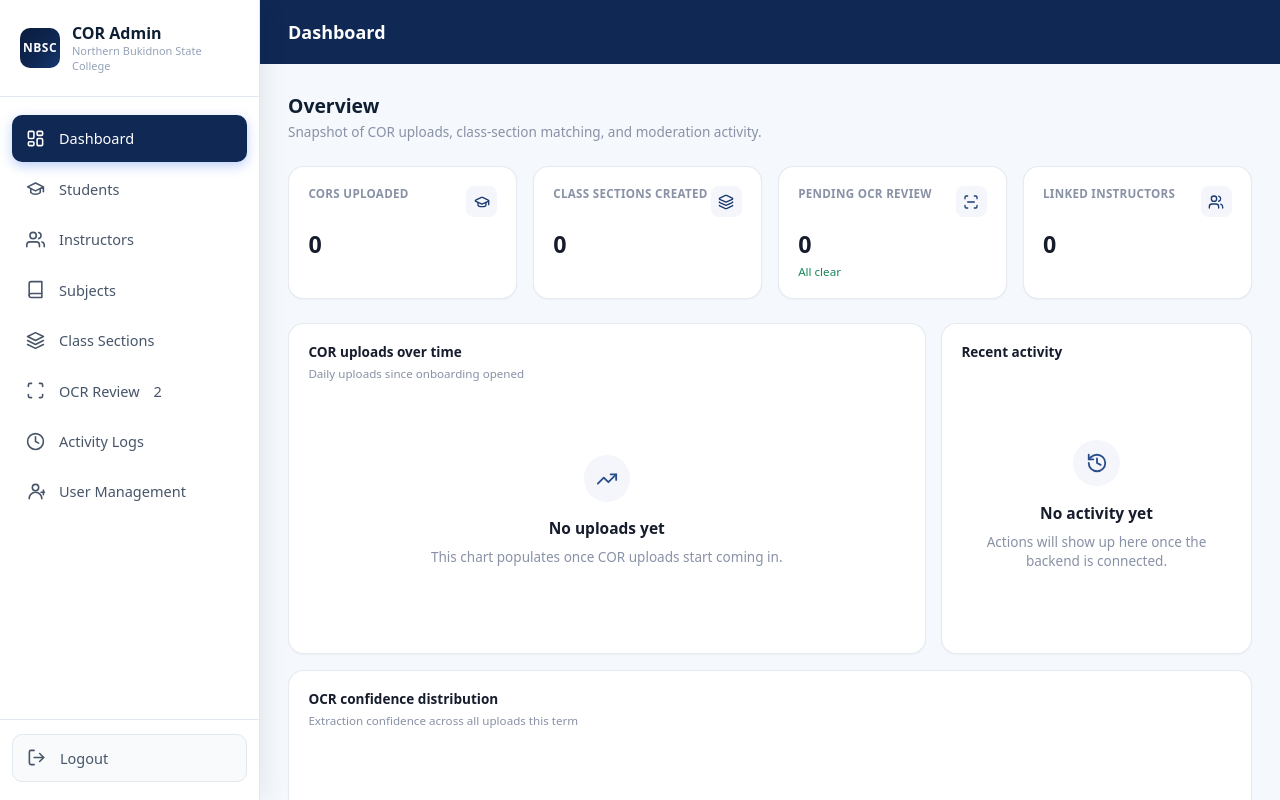
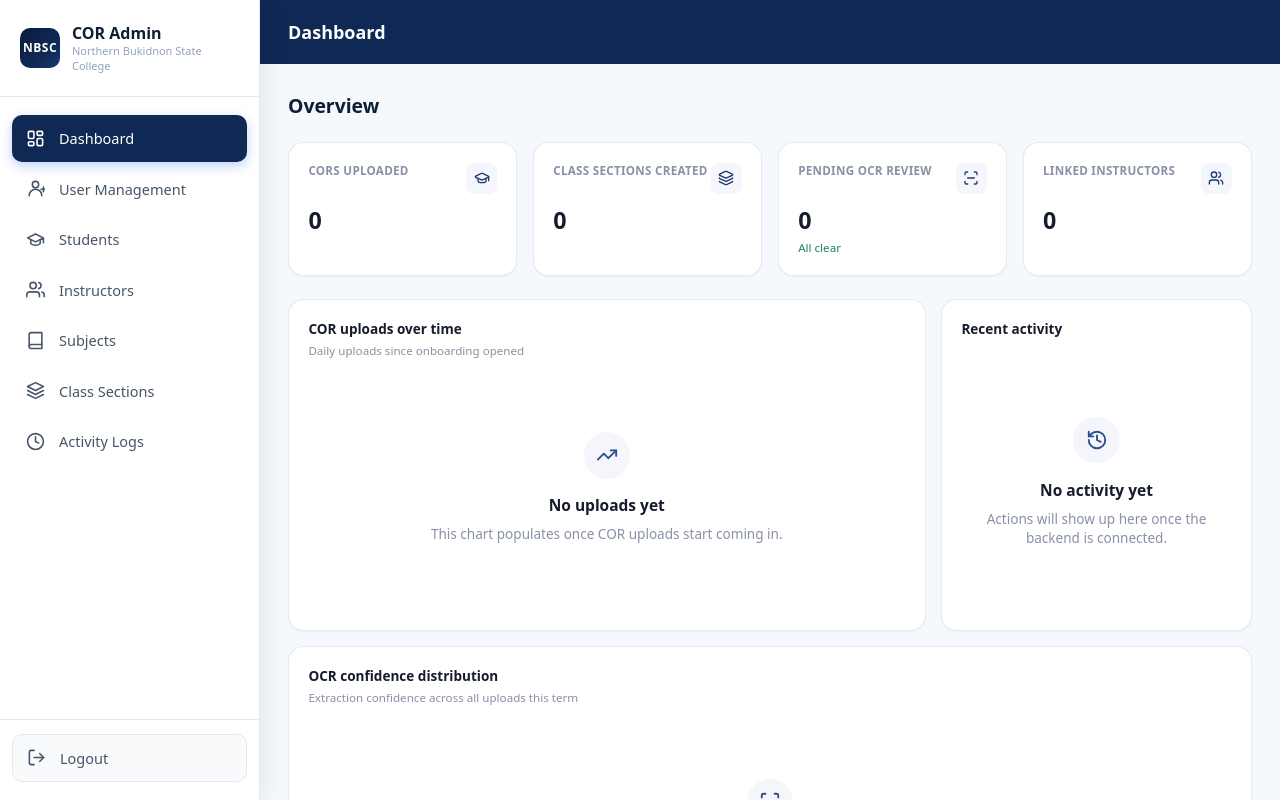
Before and after one commit to NBSC-Innovations/admin-ui, a React (Vite) app: page / in a window 1280 px wide. Shown: the top 800 px of the page. Built offline with nearby package versions, Linux system fonts and the light colour scheme.

Commit message:
Removing the OCR review page

```diff
--- a/src/components/Sidebar.jsx
+++ b/src/components/Sidebar.jsx
@@ -55,17 +55,6 @@ function ClassSectionsIcon(props) {
   )
 }
 
-function OcrReviewIcon(props) {
-  return (
-    <svg viewBox="0 0 24 24" fill="none" stroke="currentColor" strokeWidth="2"
-      strokeLinecap="round" strokeLinejoin="round" {...props}>
-      <path d="M3 7V5a2 2 0 0 1 2-2h2" />
-      <path d="M17 3h2a2 2 0 0 1 2 2v2" />
-      <path d="M21 17v2a2 2 0 0 1-2 2h-2" />
-      <path d="M7 21H5a2 2 0 0 1-2-2v-2" />
-    </svg>
-  )
-}
 
 function ActivityLogsIcon(props) {
   return (
@@ -103,13 +92,12 @@ function LogoutIcon(props) {
 // eslint-disable-next-line react-refresh/only-export-components
 export const navItems = [
   { id: 'dashboard', label: 'Dashboard', icon: DashboardIcon },
+  { id: 'user-management', label: 'User Management', icon: UserManagementIcon },
   { id: 'students', label: 'Students', icon: StudentsIcon },
   { id: 'instructors', label: 'Instructors', icon: InstructorsIcon },
   { id: 'subjects', label: 'Subjects', icon: SubjectsIcon },
   { id: 'class-sections', label: 'Class Sections', icon: ClassSectionsIcon },
-  { id: 'ocr-review', label: 'OCR Review', icon: OcrReviewIcon, badge: 2 },
   { id: 'activity-logs', label: 'Activity Logs', icon: ActivityLogsIcon },
-  { id: 'user-management', label: 'User Management', icon: UserManagementIcon },
 ]
 
 function Sidebar({ activePage, onNavigate, isOpen, onClose, onLogout }) {
--- a/src/pages/Dashboard.jsx
+++ b/src/pages/Dashboard.jsx
@@ -26,7 +26,6 @@ export default function Dashboard() {
     <div>
       <PageHeader
         title="Overview"
-        description="Snapshot of COR uploads, class-section matching, and moderation activity."
       />
 
       <div className="grid grid-cols-1 gap-4 sm:grid-cols-2 lg:grid-cols-4">
```
